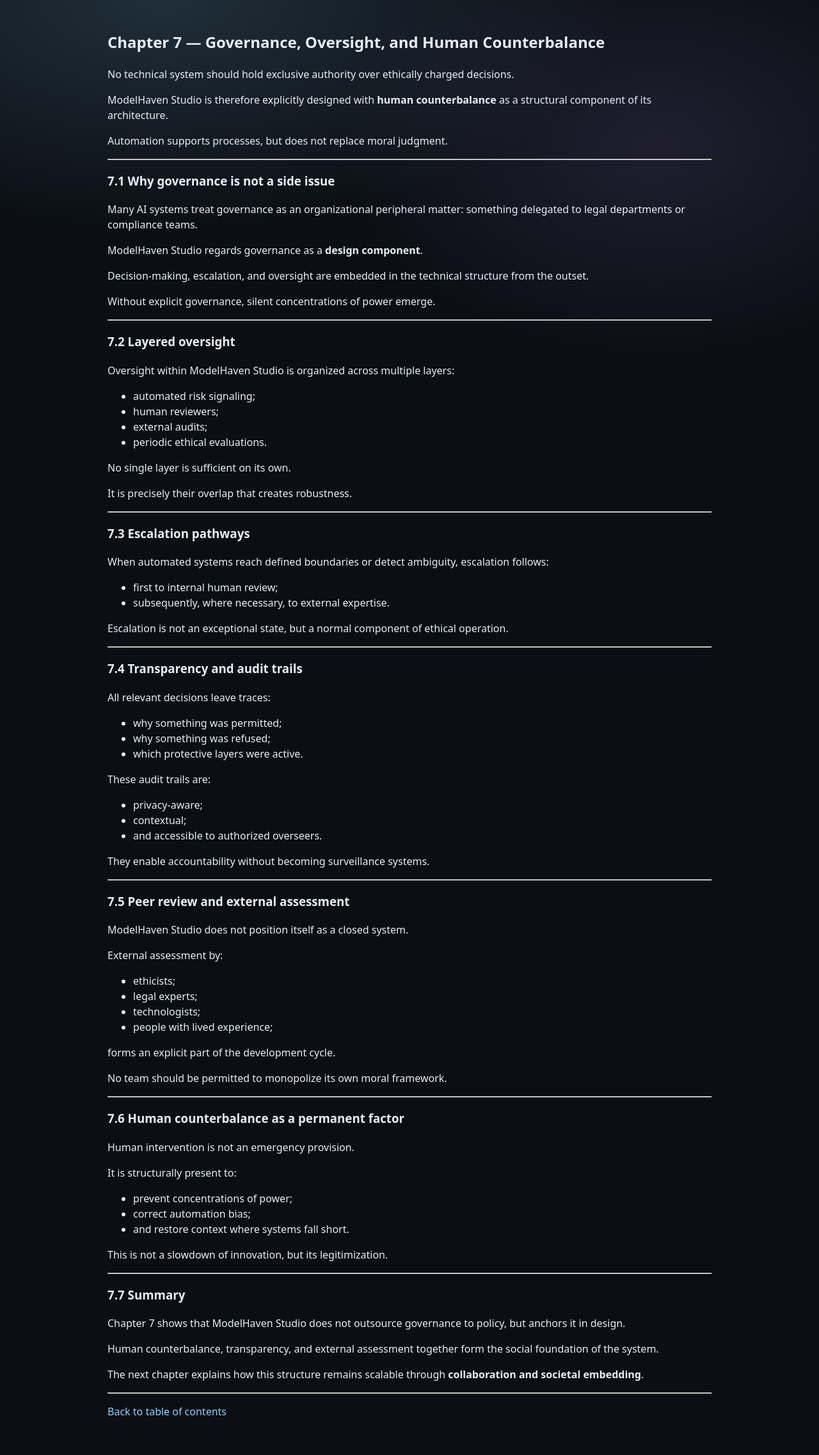
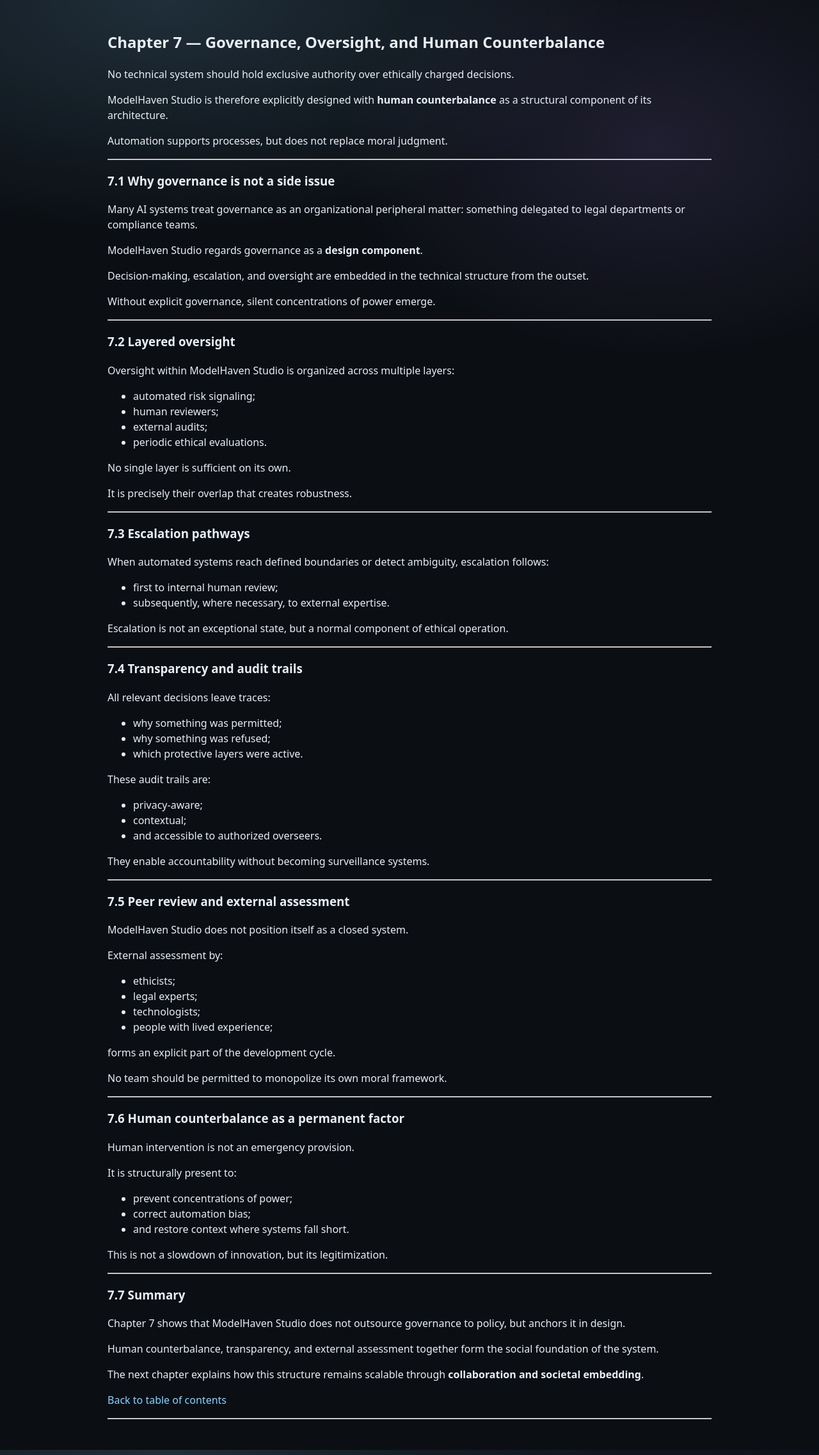
Before and after one commit to MartijnBruzzese/ModelHaven-Studio, a Jekyll site: the page built from WHITE_PAPERS/EN/MODELHAVEN_STUDIO_EN/08_CHAPTER_7_GOVERNANCE_OVERSIGHT_AND_ACCOUNTABILITY.md, in a window 1280 px wide. Shown: the whole page at 64% size. Built offline with Jekyll 4.4.1, drawn with Linux system fonts in a browser that asks for light colours; our own code applies the rules of GitHub Pages for plain Markdown files.

Commit message:
Update 08_CHAPTER_7_GOVERNANCE_OVERSIGHT_AND_ACCOUNTABILITY.md

```diff
--- a/WHITE_PAPERS/EN/MODELHAVEN_STUDIO_EN/08_CHAPTER_7_GOVERNANCE_OVERSIGHT_AND_ACCOUNTABILITY.md
+++ b/WHITE_PAPERS/EN/MODELHAVEN_STUDIO_EN/08_CHAPTER_7_GOVERNANCE_OVERSIGHT_AND_ACCOUNTABILITY.md
@@ -1,4 +1,4 @@
-<a id="h7"></a>
+<a id="ch-7"></a>
 ## Chapter 7 — Governance, Oversight, and Human Counterbalance
 
 No technical system should hold exclusive authority over ethically charged decisions.
@@ -9,6 +9,7 @@
 
 ---
 
+<a id="ch-7-1"></a>
 ### 7.1 Why governance is not a side issue
 
 Many AI systems treat governance as an organizational peripheral matter: something delegated to legal departments or compliance teams.
@@ -21,6 +22,7 @@
 
 ---
 
+<a id="ch-7-2"></a>
 ### 7.2 Layered oversight
 
 Oversight within ModelHaven Studio is organized across multiple layers:
@@ -36,6 +38,7 @@
 
 ---
 
+<a id="ch-7-3"></a>
 ### 7.3 Escalation pathways
 
 When automated systems reach defined boundaries or detect ambiguity, escalation follows:
@@ -47,6 +50,7 @@
 
 ---
 
+<a id="ch-7-4"></a>
 ### 7.4 Transparency and audit trails
 
 All relevant decisions leave traces:
@@ -65,6 +69,7 @@
 
 ---
 
+<a id="ch-7-5"></a>
 ### 7.5 Peer review and external assessment
 
 ModelHaven Studio does not position itself as a closed system.
@@ -82,6 +87,7 @@
 
 ---
 
+<a id="ch-7-6"></a>
 ### 7.6 Human counterbalance as a permanent factor
 
 Human intervention is not an emergency provision.
@@ -96,6 +102,7 @@
 
 ---
 
+<a id="ch-7-7"></a>
 ### 7.7 Summary
 
 Chapter 7 shows that ModelHaven Studio does not outsource governance to policy, but anchors it in design.
@@ -104,6 +111,6 @@
 
 The next chapter explains how this structure remains scalable through **collaboration and societal embedding**.
 
+[Back to table of contents](#table-of-contents)
+
 ---
-
-[Back to table of contents](#table-of-contents)
```
